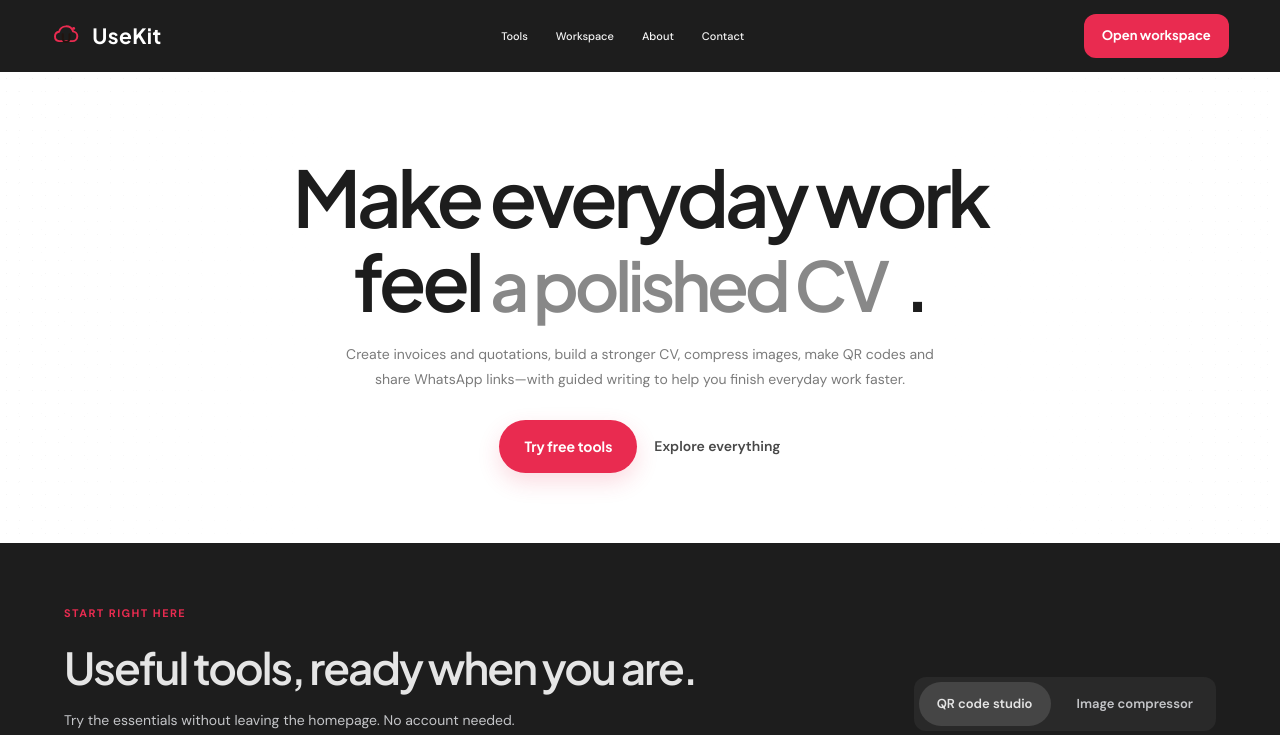
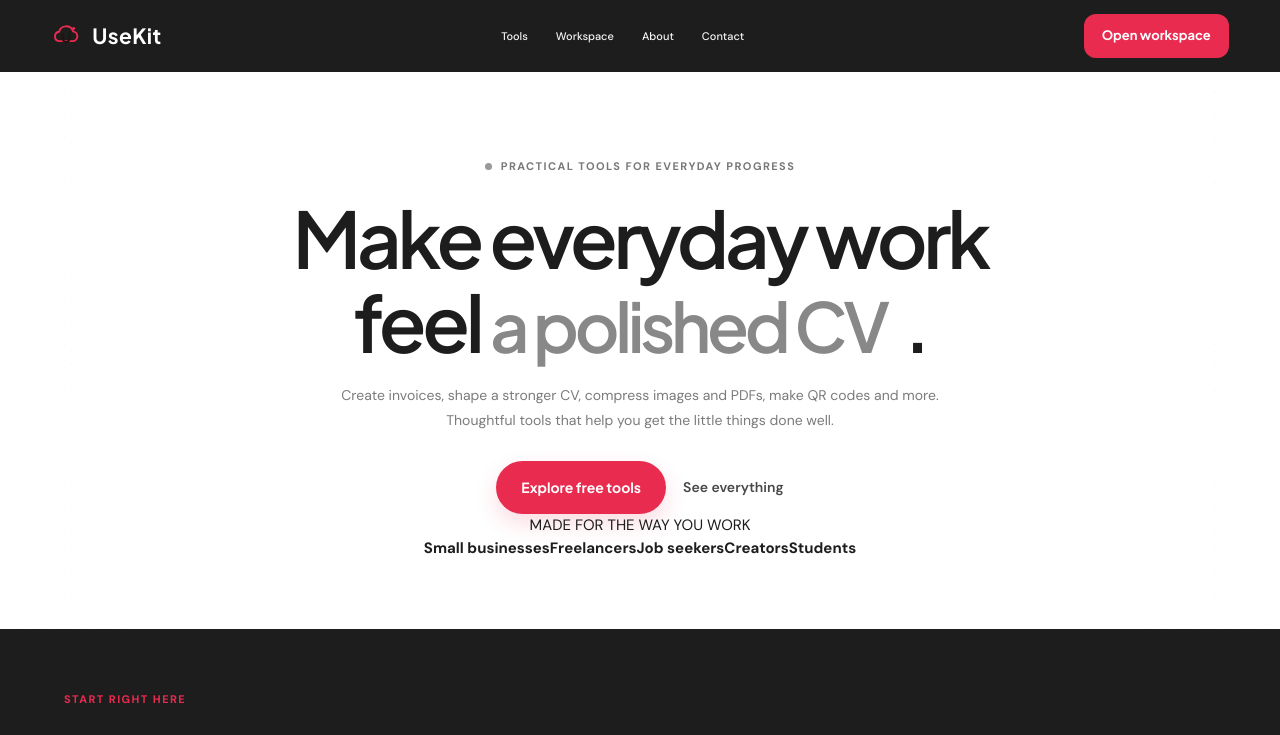
Before and after one commit to successobialo-git/usekit-ng, a Next.js app: page / in a window 1280 px wide. Shown: the top 735 px of the page. Built offline with nearby package versions, Linux system fonts and the light colour scheme; no server answers; the database is empty.

Commit message:
Refresh UseKit homepage hero and audience proof

```diff
--- a/src/app/page.tsx
+++ b/src/app/page.tsx
@@ -23,7 +23,13 @@ export default function Home(){
  const ordered=order.map(s=>tools.find(t=>t.slug===s)).filter(Boolean);
  const filtered=ordered.filter(t=>toolControls[t!.slug]!==false&&(t!.name+" "+t!.short+" "+t!.category).toLowerCase().includes(query.toLowerCase()));
  return <main className="site-shell">
-  <section className="center-hero"><h1>Make everyday work<br/>feel <em className="hero-changing">{typed}<span className="type-cursor">|</span></em>.</h1><p>Create invoices and quotations, build a stronger CV, compress images, make QR codes and share WhatsApp links—with guided writing to help you finish everyday work faster.</p><div className="center-actions"><a className="button-blue" href="#quick-tools">Try free tools</a><a className="quiet-link" href="#toolkit">Explore everything</a></div></section>
+  <section className="center-hero home-hero">
+    <span className="hero-eyebrow"><i/> PRACTICAL TOOLS FOR EVERYDAY PROGRESS</span>
+    <h1>Make everyday work<br/>feel <em className="hero-changing">{typed}<span className="type-cursor">|</span></em>.</h1>
+    <p>Create invoices, shape a stronger CV, compress images and PDFs, make QR codes and more. Thoughtful tools that help you get the little things done well.</p>
+    <div className="center-actions"><a className="button-blue" href="#quick-tools">Explore free tools <span>↗</span></a><a className="quiet-link" href="#toolkit">See everything</a></div>
+    <div className="home-proof"><span>MADE FOR THE WAY YOU WORK</span><div><b>Small businesses</b><i/><b>Freelancers</b><i/><b>Job seekers</b><i/><b>Creators</b><i/><b>Students</b></div></div>
+  </section>
   <QuickToolsPanel/>
   <section className="toolkit-section" id="toolkit"><div className="toolkit-heading"><div><span className="section-kicker">ALL TOOLS</span><h2>Find your tool.<br/><em>Find your flow.</em></h2></div><div className="toolkit-intro"><p>Practical tools for business, work and everyday life. Choose what you need and get moving.</p><label className="search-control"><input value={query} onChange={e=>setQuery(e.target.value)} placeholder="Search all tools" aria-label="Search tools"/></label></div></div>
    <div className="photo-tool-grid">{filtered.map((tool,index)=><article className="photo-tool-card" key={tool!.slug}><div className="photo-tool-image"><img src={photos[tool!.slug]} alt="" loading={index>2?"lazy":"eager"}/><span className="photo-tool-shade"/></div><div className="photo-tool-meta"><span className="tool-number">0{index+1}</span><span className="tool-category">{tool!.tag}</span></div><div className="photo-tool-copy"><h3>{tool!.name}</h3><p>{tool!.short}</p><Link className="photo-tool-action" href={"/tools/"+tool!.slug}>Open tool</Link></div></article>)}</div>
```
